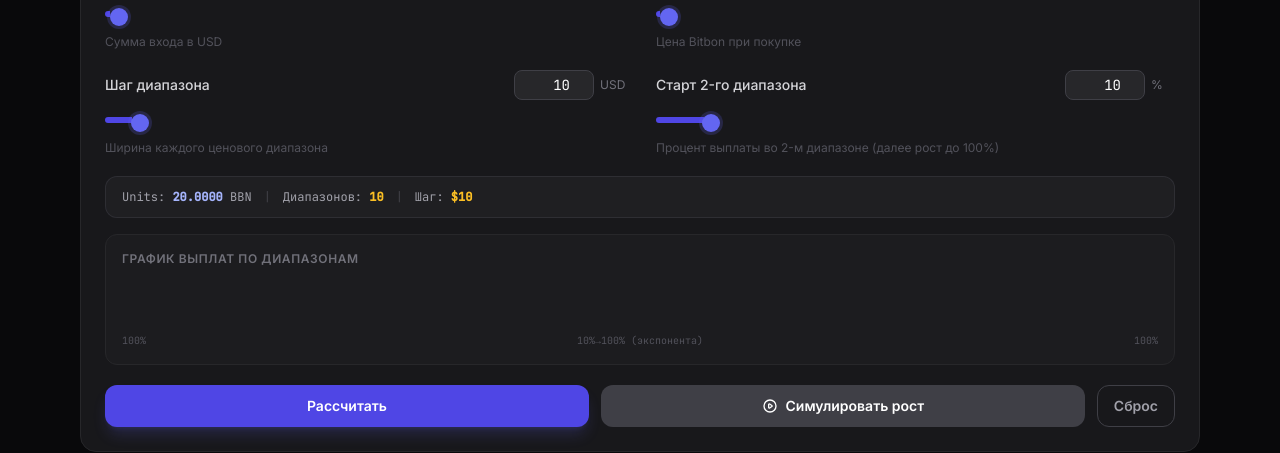
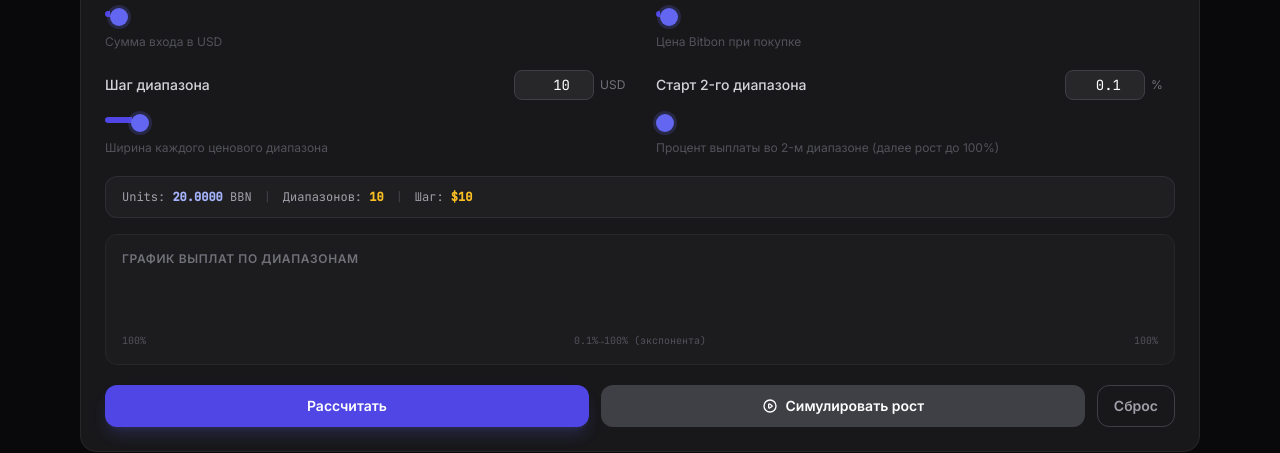
Before and after one commit to ZhdanenkoOleksandr/calculator, a React (Vite) app: page / in a window 1280 px wide. Shown: the part 298-751 px from the top of the page. Built offline with nearby package versions, Linux system fonts and the light colour scheme.

Commit message:
Lower startPercent minimum to 0.1%, default to 0.1%
- Slider range: 0.1%–99%, step 0.1
- DEFAULT_PARAMS.startPercent = 0.1
- Schedule label shows one decimal (toFixed(1))

https://claude.ai/code/session_0116NcgDr5GRv2THrgn12dCy

```diff
--- a/src/components/calculator/InputPanel.jsx
+++ b/src/components/calculator/InputPanel.jsx
@@ -34,9 +34,9 @@ const FIELDS = [
     key: 'startPercent',
     label: 'Старт 2-го диапазона',
     unit: '%',
-    min: 1,
+    min: 0.1,
     max: 99,
-    step: 1,
+    step: 0.1,
     description: 'Процент выплаты во 2-м диапазоне (далее рост до 100%)',
   },
 ]
@@ -178,7 +178,7 @@ export default function InputPanel({
             </div>
             <div className="flex justify-between mt-1.5 text-[10px] text-zinc-600 font-mono">
               <span>100%</span>
-              <span>{params.startPercent}%→100% (экспонента)</span>
+              <span>{Number(params.startPercent).toFixed(1)}%→100% (экспонента)</span>
               <span>100%</span>
             </div>
           </div>
--- a/src/pages/Calculator.jsx
+++ b/src/pages/Calculator.jsx
@@ -9,7 +9,7 @@ export const DEFAULT_PARAMS = {
   investment: 100,
   entryPrice: 5,
   rangeStep: 10,
-  startPercent: 10,
+  startPercent: 0.1,
 }
 
 const NUM_RANGES = 10
```
